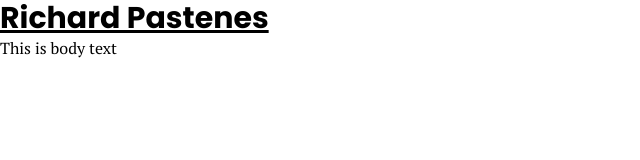
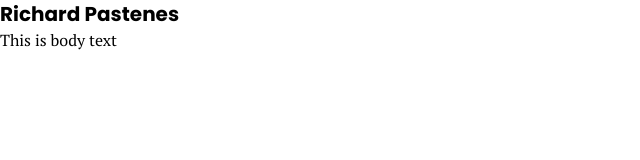
Before and after one commit to pastenes/richards-dev-site, a Gatsby site: page / in a window 1280 px wide. Shown: the whole page, without its empty margins (0-640 px from the left). Built offline with nearby package versions, Linux system fonts and the light colour scheme; Gatsby itself is replaced by a stand-in of ours.

Commit message:
Adds Google fonts to Tailwind

```diff
--- a/gatsby-browser.js
+++ b/gatsby-browser.js
@@ -1,4 +1,3 @@
 import './src/styles/global.css'
-
 import '@fontsource/poppins/700.css'
 import '@fontsource/pt-serif'
--- a/src/components/Header.js
+++ b/src/components/Header.js
@@ -3,7 +3,7 @@ import React from 'react'
 const Header = () => {
   return (
     <section>
-      <h1 className="text-3xl font-bold underline">Richard Pastenes</h1>
+      <h1 className="text-xl">Richard Pastenes</h1>
       <p>This is body text</p>
     </section>
   )
--- a/src/styles/global.css
+++ b/src/styles/global.css
@@ -3,8 +3,9 @@
 @tailwind utilities;
 
 body {
-  font-family: "PT Serif", serif;
+  @apply font-pt-serif;
 }
-h1 {
-  font-family: 'Poppins', sans-serif;
+
+h1, h2, h3, h4, h5, h6 {
+  @apply font-poppins;
 }
--- a/tailwind.config.js
+++ b/tailwind.config.js
@@ -3,7 +3,12 @@ module.exports = {
     "./src/**/*.{js,jsx,ts,tsx}",
   ],
   theme: {
-    extend: {},
+    extend: {
+      fontFamily: {
+        'poppins': ["Poppins", "sans-serif"],
+        'pt-serif': ["PT Serif", "serif"],
+      }
+    },
   },
   plugins: [],
 }
```
